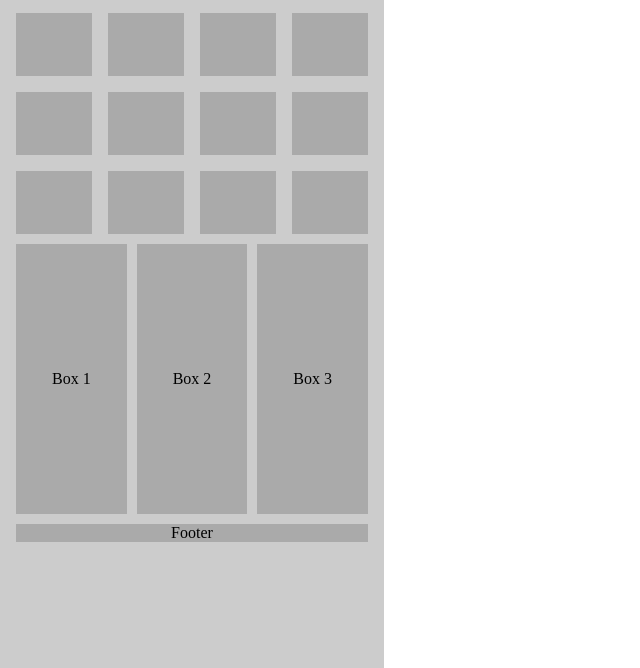
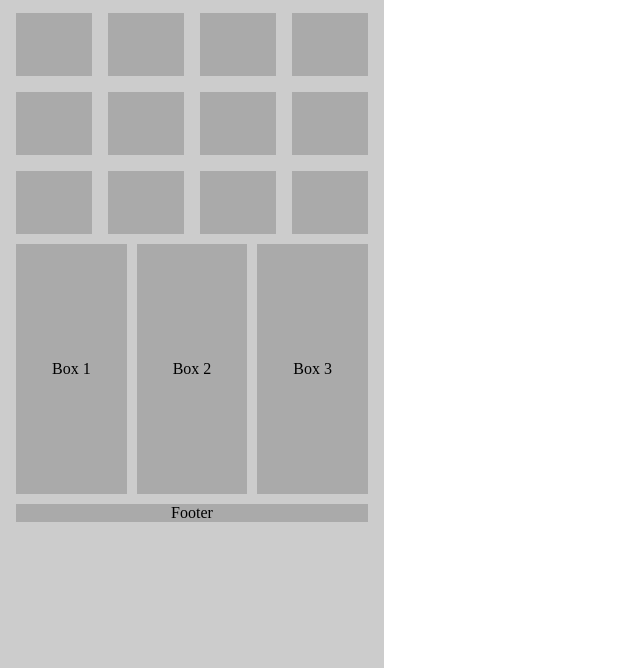
Before and after one commit to trantienloi2404/CSS-Layout, a plain HTML site: page 22127306/grid.html in a window 1280 px wide. Shown: the part 132-800 px from the top of the page, without its empty margins (0-640 px from the left). Drawn offline with Linux system fonts and the light colour scheme.

Commit message:
Update grid.css

```diff
--- a/22127306/grid.css
+++ b/22127306/grid.css
@@ -22,8 +22,8 @@ header{
     margin-bottom: 10px;
 }
 .box {
-    height: 270px;
-    line-height: 270px;
+    height: 250px;
+    line-height: 250px;
 }
 footer, .box, .area, header {
     background-color: #aaa;
```
